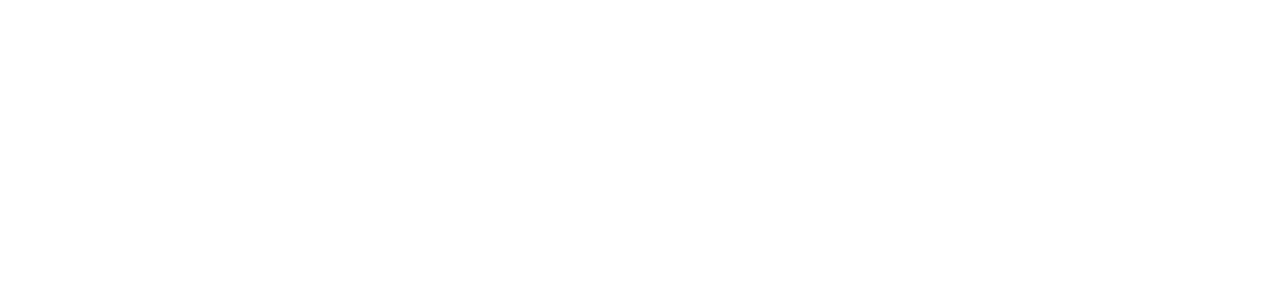
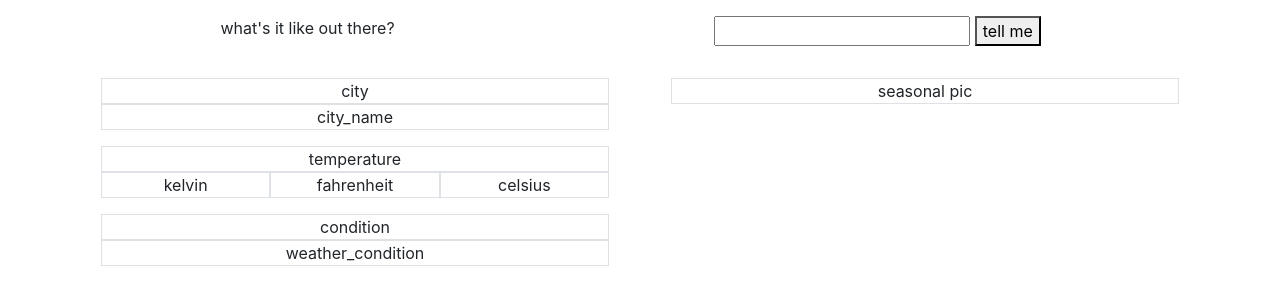
Before and after one commit to rlmead/async-weather-app, a plain HTML site: page index.html in a window 1280 px wide. Drawn offline with nearby package versions, Linux system fonts and the light colour scheme.

Commit message:
base structure for all html elements

```diff
--- a/index.html
+++ b/index.html
@@ -9,32 +9,50 @@
     <script src="https://use.fontawesome.com/8e550003cb.js"></script>
     <link rel="stylesheet" href="https://stackpath.bootstrapcdn.com/bootstrap/4.5.2/css/bootstrap.min.css"
         integrity="sha384-JcKb8q3iqJ61gNV9KGb8thSsNjpSL0n8PARn9HuZOnIxN0hoP+VmmDGMN5t9UJ0Z" crossorigin="anonymous">
-    <script src="js/main.js"></script>
 </head>
 
 <body>
     <!-- input container -->
-    <div class="container">
+    <div class="container text-center">
         <!-- row: these columns should switch to full width on mobile -->
         <div class="row">
-            <div class="col-sm-4">
+            <div class="col-sm-5 p-3">
+                what's it like out there?
                 <!-- left column - title -->
             </div>
-            <div class="col-sm-8">
+            <div class="col-sm-7 p-3">
                 <!-- right column - zip code input "get weather" button -->
+                <input>
+                <button>tell me</button>
             </div>
         </div>
     </div>
-
     <!-- output container -->
-    <div class="container">
+    <div class="container text-center">
         <!-- row: these columns should switch to full width on mobile -->
         <div class="row">
             <div class="col-sm-6">
                 <!-- left column: city, temperature, & condition grids -->
+                <div class="row m-3">
+                    <div class="col-12 border">city</div>
+                    <div id="city_name" class="col-12 border">city_name</div>
+                </div>
+                <div class="row m-3">
+                    <div class="col-12 border">temperature</div>
+                    <div id="temperature_kelvin" class="col-4 border">kelvin</div>
+                    <div id="temperature_fahrenheit" class="col-4 border">fahrenheit</div>
+                    <div id="temperature_celsius" class="col-4 border">celsius</div>
+                </div>
+                <div class="row m-3">
+                    <div class="col-12 border">condition</div>
+                    <div id="weather_condition" class="col-12 border">weather_condition</div>
+                </div>
             </div>
             <div class="col-sm-6">
                 <!-- right column - seasonal display -->
+                <div class="row m-3">
+                    <div class="col-12 border">seasonal pic<img id="seasonal_pic"></div>
+                </div>
             </div>
         </div>
     </div>
@@ -50,6 +68,7 @@
     <script src="https://stackpath.bootstrapcdn.com/bootstrap/4.5.2/js/bootstrap.min.js"
         integrity="sha384-B4gt1jrGC7Jh4AgTPSdUtOBvfO8shuf57BaghqFfPlYxofvL8/KUEfYiJOMMV+rV"
         crossorigin="anonymous"></script>
+    <script src="js/main.js"></script>
 </body>
 
 </html>
--- a/js/main.js
+++ b/js/main.js
@@ -1,8 +1,10 @@
 // define consts for html elements that will be updated:
-    // city
-    // temperature
-    // condition
-    // season
+let city_name = document.getElementById(city_name);
+let temperature_kelvin = document.getElementById(temperature_kelvin);
+let temperature_fahrenheit = document.getElementById(temperature_fahrenheit);
+let temperature_celsius = document.getElementById(temperature_celsius);
+let weather_condition = document.getElementById(weather_condition);
+let seasonal_pic = document.getElementById(seasonal_pic);
 
 // get_weather function to run when "get weather" button is pressed
     // retrieve zip code from input (handling errors elegantly)
```
